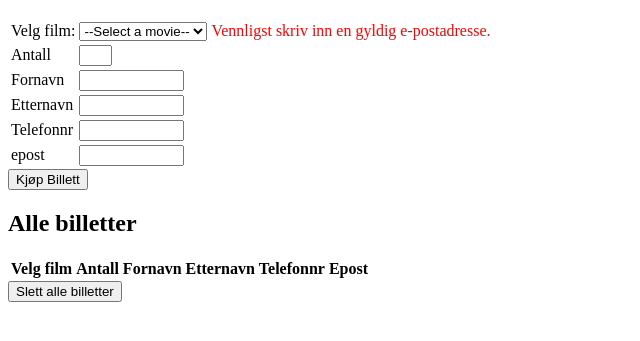
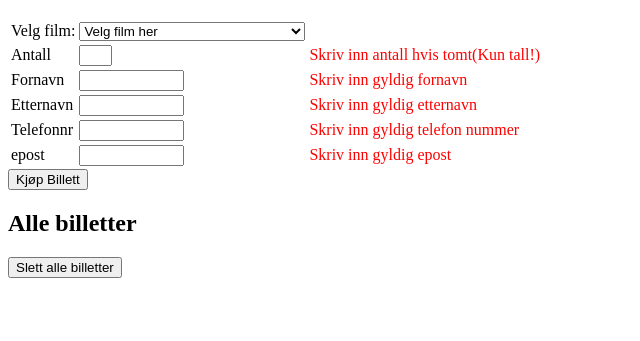
Before and after one commit to atikagondal/kinobilett.github.io, a plain HTML site: page index.html in a window 1280 px wide. Both pictures are taken after a click on the button "Kjøp Billett". Shown: the part 61-402 px from the top of the page, without its empty margins (0-640 px from the left). Drawn offline with Linux system fonts and the light colour scheme.

Commit message:
ny_forbedret versjon

```diff
--- a/index.html
+++ b/index.html
@@ -1,25 +1,29 @@
 <!DOCTYPE html>
 <html lang="en">
+
 <head>
     <meta charset="UTF-8">
     <meta name="viewport" content="width=device-width, initial-scale=1.0">
     <title>Kinobillettbestilling</title>
 
 </head>
+
 <body>
     <h1>Bestilling av kinobilletter</h1>
     <table>
         <tr>
             <td> Velg film: </td>
 
-        <td><select id="filmDropdown" name="Film">
-            <option >--Select a movie--</option>
-            <option >Bee movie </option>
-            <option >Cruella </option>
-            <option >Wonka </option>
-            <option >Matilda </option>
-            <option >Askepott</option>
+            <td><select id="film">
+                <option value="Velg film her">Velg film her</option>
+                <option value="Polarekspressen">Polarekspressen</option>
+                <option value="Olsenbanden og gjengen">Olsenbanden og gjengen</option>
+                <option value="Harry Potter og mysteriekammeret">Harry Potter og mysteriekammeret</option>
+                <option value="Avatar">Avatar</option>
             </select>
+
+            </td>
+
             </td>
             <td id="feilmelding" style="color: red"></td>
         </tr>
@@ -63,4 +67,5 @@
     <button type="button" onclick="slettAlleBiletter()">Slett alle billetter</button>
     <script src="index.js"></script>
 </body>
+
 </html>
--- a/index.js
+++ b/index.js
@@ -1,10 +1,10 @@
-// først lages en variabel som jeg lagrer billetter i
-let bilettliste = [];
+let bilettliste = []
 
-// her lages funksjonen for å kjøpe bilett
+// Her lages funksjonen for å kjøpe billett
 function kjopBillett() {
+    let feilmelding = 0; // Definerer og initialiserer feilmelding-variabelen
     // Henter verdier fra input-feltene
-    let valg = document.getElementById("filmDropdown").value;
+    let valg = document.getElementById("film").value;
     let antall = document.getElementById("antall").value;
     let fornavn = document.getElementById("fornavn").value;
     let etternavn = document.getElementById("etternavn").value;
@@ -21,47 +21,86 @@ function kjopBillett() {
         epost: epost
     };
 
-    console.log("KjopBillett(): " + billett);
 
-    //Definerer feilmelding variabel
-    let feilmelding = document.getElementById("feilmelding");
+
+    if (billett.valg === ""){
+        document.getElementById("feilmelding").innerHTML="Velg en film"
+        feilmelding++;
+    }else {
+        document.getElementById("feilmelding").innerHTML=" ";
+    }
 
     //Validere input (implementere valideringsfunksjon for hvert felt)
-    if (!valg || !antall || isNaN(parseInt(antall)) || parseInt(antall) <= 0) {
-        feilmelding.innerText = 'Vennligst fyll ut alle felt før du kjøper bilett';
-    }
-    // Validering for fornavn og etternavn (kun bokstaver tillatt)
-    let navnRegex = /^[a-zA-Z]+$/;
-    if (!fornavn || !navnRegex.test(fornavn) || !etternavn || !navnRegex.test(etternavn)) {
-        feilmelding.innerText = 'Vennligst skriv inn gyldige navn (kun bokstaver tillatt).';
+    if (!antall || isNaN(parseInt(antall)) || parseInt(antall) <= 0) {
+        document.getElementById("feilantall").innerHTML = "Skriv inn antall hvis tomt(Kun tall!)"
+        feilmelding++;
+    } else {
+        document.getElementById("feilantall").innerHTML = " ";
+
     }
 
+
+    // Validering for fornavn (kun bokstaver tillatt)
+    let fornavnRegex = /^[a-zA-Z]+$/;
+    if (!fornavn || !fornavnRegex.test(fornavn)) {
+        document.getElementById("feilfornavn").innerHTML = "Skriv inn gyldig fornavn"
+        feilmelding++;
+    } else {
+        document.getElementById("feilfornavn").innerHTML = " ";
+
+    }
+
+
+    // Validering for etternavn (kun bokstaver tillatt)
+    let etternavnRegex = /^[a-zA-Z]+$/;
+    if (!etternavn || !etternavnRegex.test(etternavn)) {
+        document.getElementById("feiletternavn").innerHTML = "Skriv inn gyldig etternavn"
+        feilmelding++;
+    } else {
+        document.getElementById("feiletternavn").innerHTML = " ";
+
+    }
     // Validering for telefonnummer (kun tall tillatt)
     let telefonRegex = /^\d+$/;
     if (!telefon || !telefonRegex.test(telefon)) {
-        feilmelding.innerText = 'Vennligst skriv inn et gyldig telefonnummer (kun tall tillatt).';
+        document.getElementById("feiltlf").innerHTML = "Skriv inn gyldig telefon nummer"
+        feilmelding++;
+    } else {
+        document.getElementById("feiltlf").innerHTML = " ";
+
     }
 
     // Validering for e-postadresse
     let epostRegex = /^[^\s@]+@[^\s@]+\.[^\s@]+$/;
     if (!epost || !epostRegex.test(epost)) {
-        feilmelding.innerText = 'Vennligst skriv inn en gyldig e-postadresse.';
+        document.getElementById("feilepost").innerHTML = "Skriv inn gyldig epost"
+        feilmelding++;
+    } else {
+        document.getElementById("feilepost").innerHTML = " ";
+
     }
 
-    if (feilmelding.innerText === '') {
-        bilettliste.push(billett);
-        console.log(bilettliste + " tidlig");
-        TomUtAlleBilletter();
+    // Hvis det er feilmeldinger, avbryt kjøpBillett-funksjonen
+    if (feilmelding > 0) {
+        return;
     }
-    visAllebilletter();
+
+
+
+    // Legg til billett i billettliste
+    bilettliste.push(billett);
+    // Vis billettene
+    visAlleBilletter();
+    TomUtAlleBilletter();
 }
 
-function visAllebilletter() {
+// Funksjon for å vise alle billettene på nettsiden
+function visAlleBilletter() {
     let billettlisteElement = document.getElementById("billettliste");
     billettlisteElement.innerHTML = ""; // Fjerner eksisterende innhold før vi legger til nytt
 
     let ut = "<table> <tr> " +
-        "<th>Velg film</th><th>Antall</th><th>Fornavn</th><th>Etternavn</th><th>Telefonnr</th><th>Epost</th></tr>";
+        "<th>Film</th><th>Antall</th><th>Fornavn</th><th>Etternavn</th><th>Telefonnr</th><th>Epost</th></tr>";
     for (let billett of bilettliste) {
         ut += "<tr>";
         ut += "<td>" + billett.valg + "</td><td>" + billett.antall + "</td><td>" + billett.fornavn + "</td><td>" + billett.etternavn + "</td><td>" + billett.telefon
@@ -70,19 +109,22 @@ function visAllebilletter() {
     }
     ut += "</table>";
 
-    billettlisteElement.innerHTML = ut; // Legger til tabellen med billettinformasjonen på nettsiden        }
-
+    billettlisteElement.innerHTML = ut; // Legger til tabellen med billettinformasjonen på nettsiden
 }
 
+//metoden for å tømme alle biletter etter at kjøp biletter er trykket på kjøp billett
 function TomUtAlleBilletter() {
-    document.getElementById("filmDropdown").value="--Select a film--"
-    document.getElementById("antall").value = "";
-    document.getElementById("fornavn").value = "";
-    document.getElementById("etternavn").value = "";
-    document.getElementById("tlf").value = "";
-    document.getElementById("epost").value = "";
+    document.getElementById("film").value= "Velg en film"
+    document.getElementById("antall").value = ""
+    document.getElementById("fornavn").value = ""
+    document.getElementById("etternavn").value = ""
+    document.getElementById("tlf").value = ""
+    document.getElementById("epost").value = ""
 }
 
+
+
+//metoden for å slette alle biletter etter at slett billetter er trykket på
 function slettAlleBiletter() {
     bilettliste = [];
     console.log("hei");
```
Lines whose indentation alone changed are shown as unchanged.
